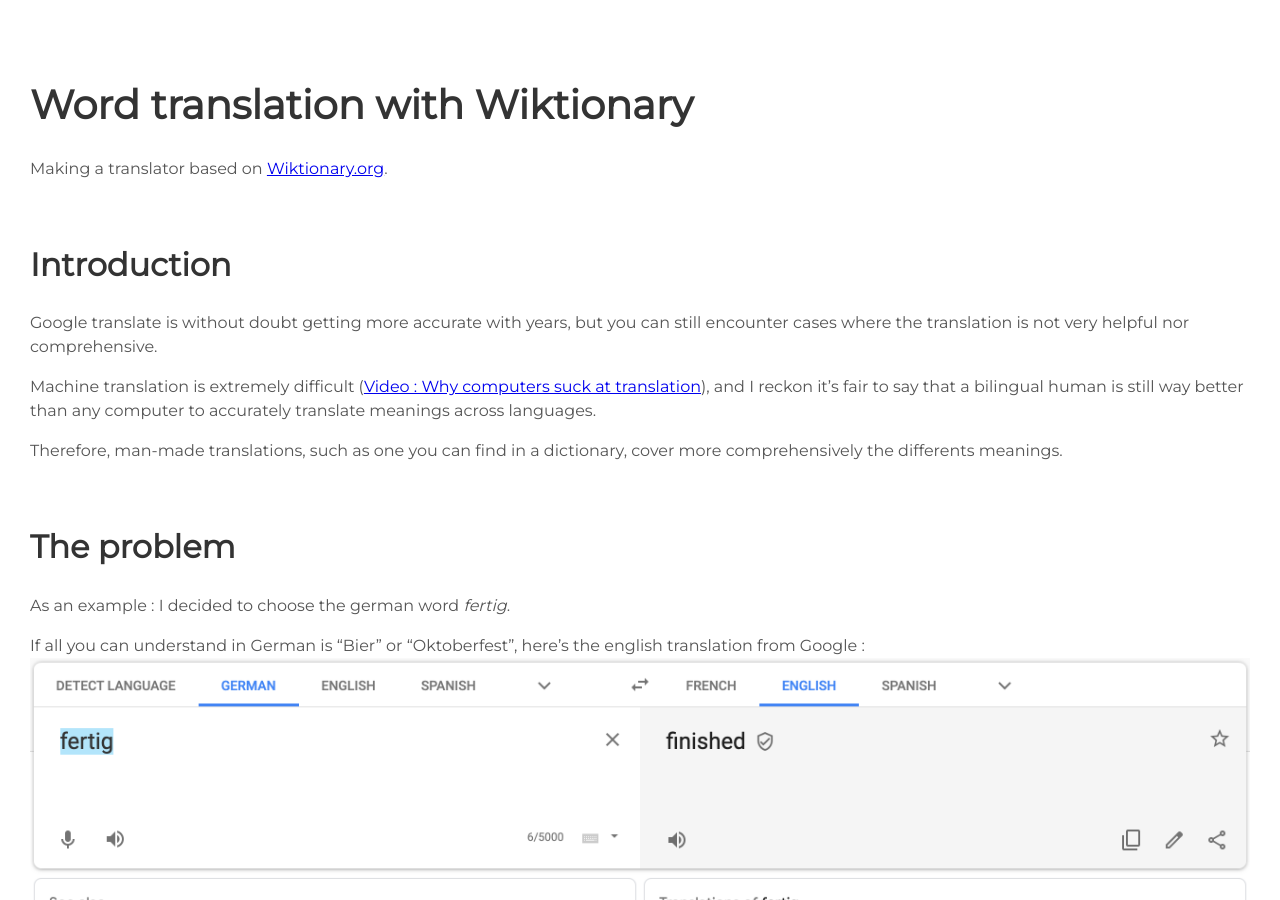
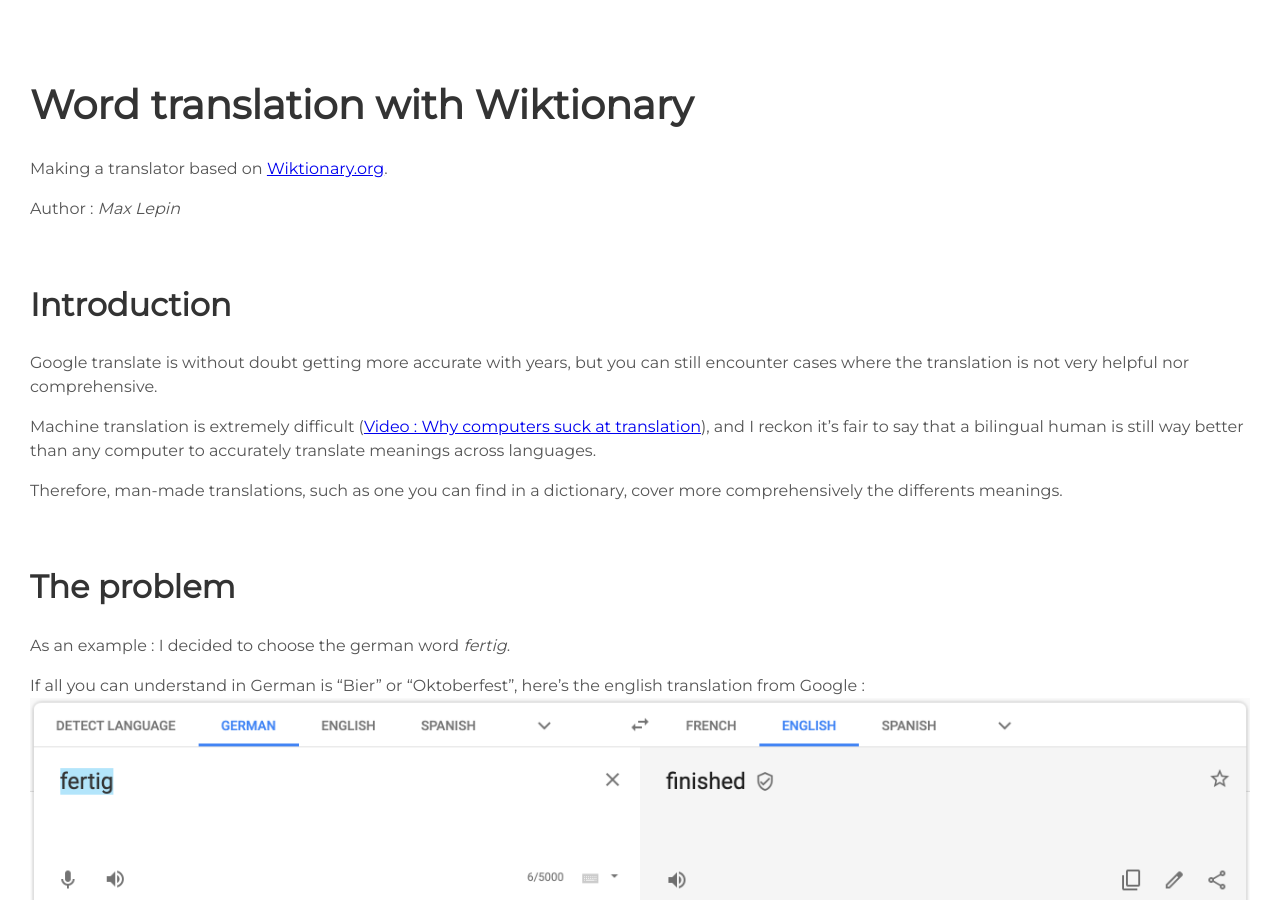
Before and after one commit to Max-le/CV-online, a Jekyll site: the page built from _posts/2020-02-29-WikiTranslate.md, in a window 1280 px wide and 900 px high. Built offline with Jekyll 4.4.1, drawn with Linux system fonts in a browser that asks for light colours.

Commit message:
Sign article

```diff
--- a/_posts/2020-02-29-WikiTranslate.md
+++ b/_posts/2020-02-29-WikiTranslate.md
@@ -7,6 +7,7 @@ tags: [languages, translation, linguistics, python, Flask]
 
 Making a translator based on [Wiktionary.org](https://www.wiktionary.org/).
 
+Author : *Max Lepin*
 
 ## Introduction
 Google translate is without doubt getting more accurate with years, but you can still encounter cases where the translation is not very helpful nor comprehensive.
```
